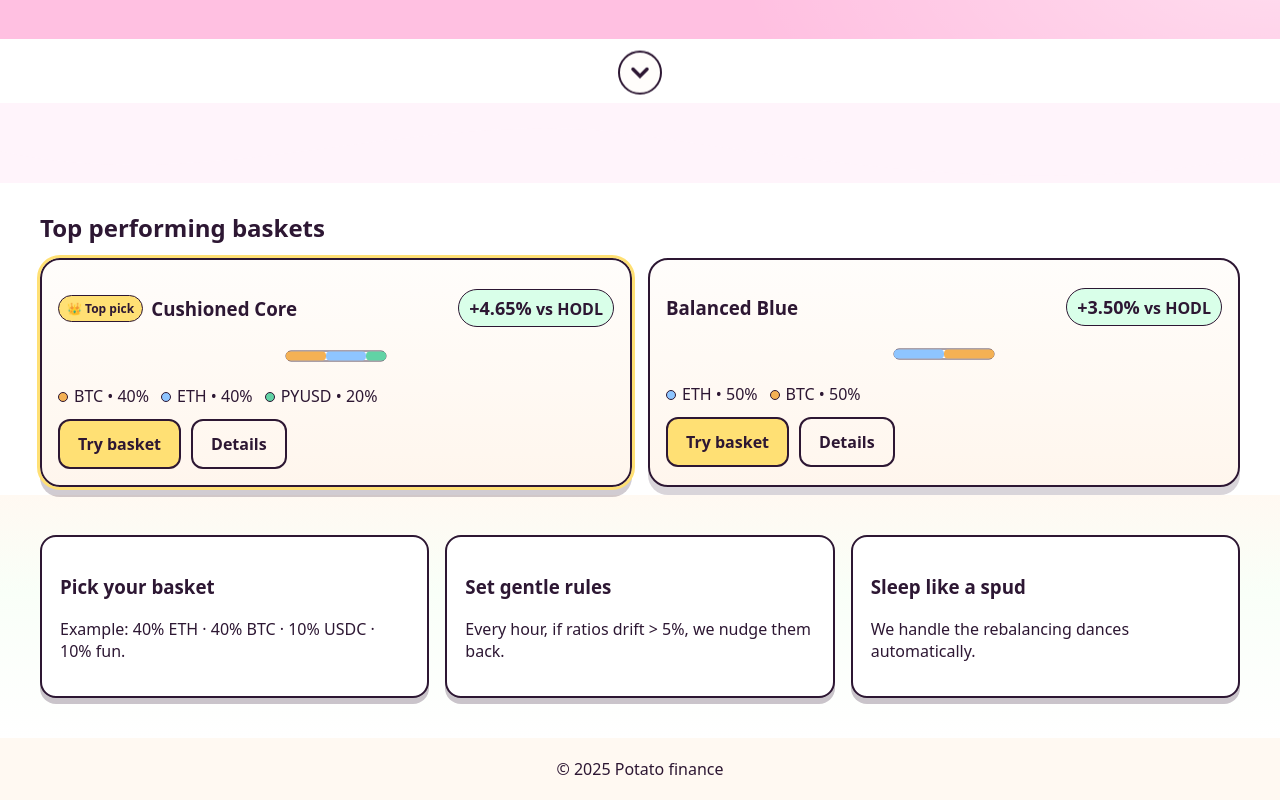
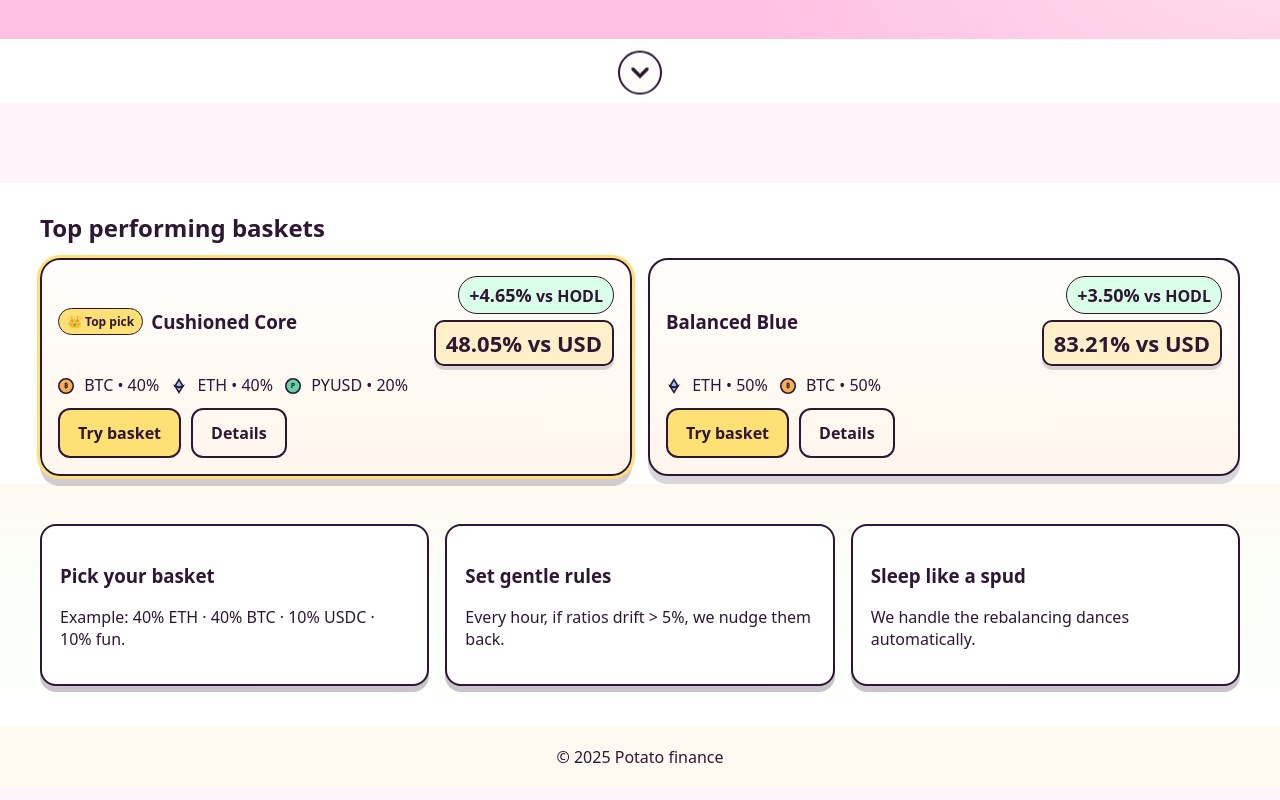
Before and after one commit to zkfriendly/potato, a React app in the folder packages/frontend/: page / in a window 1280 px wide. Shown: the part 691-1491 px from the top of the page. Built offline with nearby package versions, Linux system fonts and the light colour scheme; the HTML template or start-up script is replaced by a standard one.

Commit message:
add apr vs usd

```diff
--- a/packages/frontend/src/App.css
+++ b/packages/frontend/src/App.css
@@ -303,6 +303,17 @@
   align-items: center;
   gap: 8px;
 }
+.metrics {
+  display: flex;
+  flex-direction: column;
+  align-items: flex-end;
+  gap: 6px;
+}
+.chips-right {
+  display: flex;
+  gap: 8px;
+  align-items: center;
+}
 .card-head h3 {
   display: flex;
   align-items: center;
@@ -325,8 +336,18 @@
 .chip-positive .value {
   font-size: 18px;
 }
+.return-strong {
+  font-weight: 900;
+  font-size: 22px;
+  padding: 6px 10px;
+  border-radius: 10px;
+  color: var(--ink);
+  background: #fff0c9;
+  border: 2px solid var(--ink);
+  box-shadow: 0 4px 0 rgba(45, 23, 51, 0.18);
+}
 .ratio-bar {
-  margin: 10px 0;
+  margin: 12px 0;
 }
 .ratio-list {
   display: flex;
@@ -336,22 +357,11 @@
   margin: 8px 0 12px;
   flex-wrap: wrap;
 }
-.ratio-list .dot {
-  width: 10px;
-  height: 10px;
-  border-radius: 50%;
-  display: inline-block;
+.asset-icon {
+  width: 16px;
+  height: 16px;
+  vertical-align: -3px;
   margin-right: 6px;
-  border: 1.5px solid var(--ink);
-}
-.dot-eth {
-  background: #8ec5ff;
-}
-.dot-btc {
-  background: #f4b154;
-}
-.dot-pyusd {
-  background: #61d3a5;
 }
 .card-actions {
   display: flex;
--- a/packages/frontend/src/components/TopBaskets.tsx
+++ b/packages/frontend/src/components/TopBaskets.tsx
@@ -1,9 +1,8 @@
-import React from "react";
-
 type Basket = {
   name: string;
   ratios: { asset: string; pct: number }[];
   improvement: number; // % better than HODL
+  totalReturn?: number;
   featured?: boolean;
 };
 
@@ -16,6 +15,7 @@ const baskets: Basket[] = [
       { asset: "PYUSD", pct: 20 },
     ],
     improvement: 4.65,
+    totalReturn: 48.05,
     featured: true,
   },
   {
@@ -25,6 +25,7 @@ const baskets: Basket[] = [
       { asset: "BTC", pct: 50 },
     ],
     improvement: 3.5,
+    totalReturn: 83.21,
   },
 ];
 
@@ -34,41 +35,141 @@ function RatioBar({ ratios }: { ratios: Basket["ratios"] }) {
     BTC: "#f4b154",
     PYUSD: "#61d3a5",
   };
+  // use a simple, safe id for clipPath (no colons)
+  const clipId = `barclip-${Math.random().toString(36).slice(2, 8)}`;
   let x = 0;
   return (
     <svg
       className="ratio-bar"
-      viewBox="0 0 100 12"
+      viewBox="0 0 100 28"
       width="100%"
-      height="12"
+      height="28"
       aria-hidden="true"
     >
+      <defs>
+        <clipPath id={clipId}>
+          <rect x={0.5} y={2.5} width={99} height={23} rx={11.5} />
+        </clipPath>
+      </defs>
+      <g>
         <rect
-        x={0}
-        y={1}
-        width={100}
-        height={10}
-        rx={5}
-        fill="#ffffff66"
+          x={0.5}
+          y={2.5}
+          width={99}
+          height={23}
+          rx={11.5}
+          fill="#ffffffd9"
           stroke="#2d1733"
-        strokeWidth={0.8}
+          strokeWidth={1.5}
         />
+        <g clipPath={`url(#${clipId})`}>
           {ratios.map((r, i) => {
-        const w = (r.pct / 100) * 100; // percent of width
-        const rect = (
+            let w = (r.pct / 100) * 99; // match inner width
+            if (i === ratios.length - 1) w = 99 - x; // snap last to inner edge
+            const node = (
               <rect
                 key={i}
                 x={x}
-            y={1.5}
+                y={2.5}
                 width={w}
-            height={9}
-            rx={4}
+                height={23}
+                rx={11.5}
                 fill={colors[r.asset] || "#ccc"}
               />
             );
             x += w;
-        return rect;
+            return node;
           })}
+          <rect
+            x={0.5}
+            y={2.5}
+            width={99}
+            height={11}
+            rx={11.5}
+            fill="#ffffff33"
+          />
+        </g>
+        <rect
+          x={0.5}
+          y={2.5}
+          width={99}
+          height={23}
+          rx={11.5}
+          fill="none"
+          stroke="#2d1733"
+          strokeWidth={1.5}
+          pointerEvents="none"
+        />
+      </g>
+    </svg>
+  );
+}
+
+function AssetIcon({ asset }: { asset: string }) {
+  const ink = "#2d1733";
+  if (asset === "BTC") {
+    return (
+      <svg className="asset-icon" viewBox="0 0 20 20" aria-label="BTC">
+        <circle
+          cx="10"
+          cy="10"
+          r="9"
+          fill="#f4b154"
+          stroke={ink}
+          strokeWidth="2"
+        />
+        <text
+          x="10"
+          y="12"
+          textAnchor="middle"
+          fontWeight={900}
+          fontSize="9"
+          fill={ink}
+        >
+          ₿
+        </text>
+      </svg>
+    );
+  }
+  if (asset === "ETH") {
+    return (
+      <svg className="asset-icon" viewBox="0 0 20 20" aria-label="ETH">
+        <polygon
+          points="10,2 15,10 10,12 5,10"
+          fill="#8ec5ff"
+          stroke={ink}
+          strokeWidth="2"
+        />
+        <polygon
+          points="10,18 15,10 10,12 5,10"
+          fill="#b8dcff"
+          stroke={ink}
+          strokeWidth="2"
+        />
+      </svg>
+    );
+  }
+  // PYUSD
+  return (
+    <svg className="asset-icon" viewBox="0 0 20 20" aria-label="PYUSD">
+      <circle
+        cx="10"
+        cy="10"
+        r="9"
+        fill="#61d3a5"
+        stroke={ink}
+        strokeWidth="2"
+      />
+      <text
+        x="10"
+        y="12"
+        textAnchor="middle"
+        fontWeight={900}
+        fontSize="9"
+        fill={ink}
+      >
+        P
+      </text>
     </svg>
   );
 }
@@ -90,17 +191,23 @@ export default function TopBaskets() {
                 )}
                 {b.name}
               </h3>
+              <div className="metrics">
                 <span className="chip-positive">
                   <span className="value">+{b.improvement.toFixed(2)}%</span> vs
                   HODL
                 </span>
+                {b.totalReturn !== undefined && (
+                  <div className="return-strong">
+                    {b.totalReturn.toFixed(2)}% vs USD
                   </div>
-            <RatioBar ratios={b.ratios} />
+                )}
+              </div>
+            </div>
+            {/* ratio bars removed per request */}
             <ul className="ratio-list">
               {b.ratios.map((r) => (
                 <li key={r.asset}>
-                  <span className={`dot dot-${r.asset.toLowerCase()}`}></span>
-                  {r.asset} • {r.pct}%
+                  <AssetIcon asset={r.asset} /> {r.asset} • {r.pct}%
                 </li>
               ))}
             </ul>
```
Lines whose indentation alone changed are shown as unchanged.
